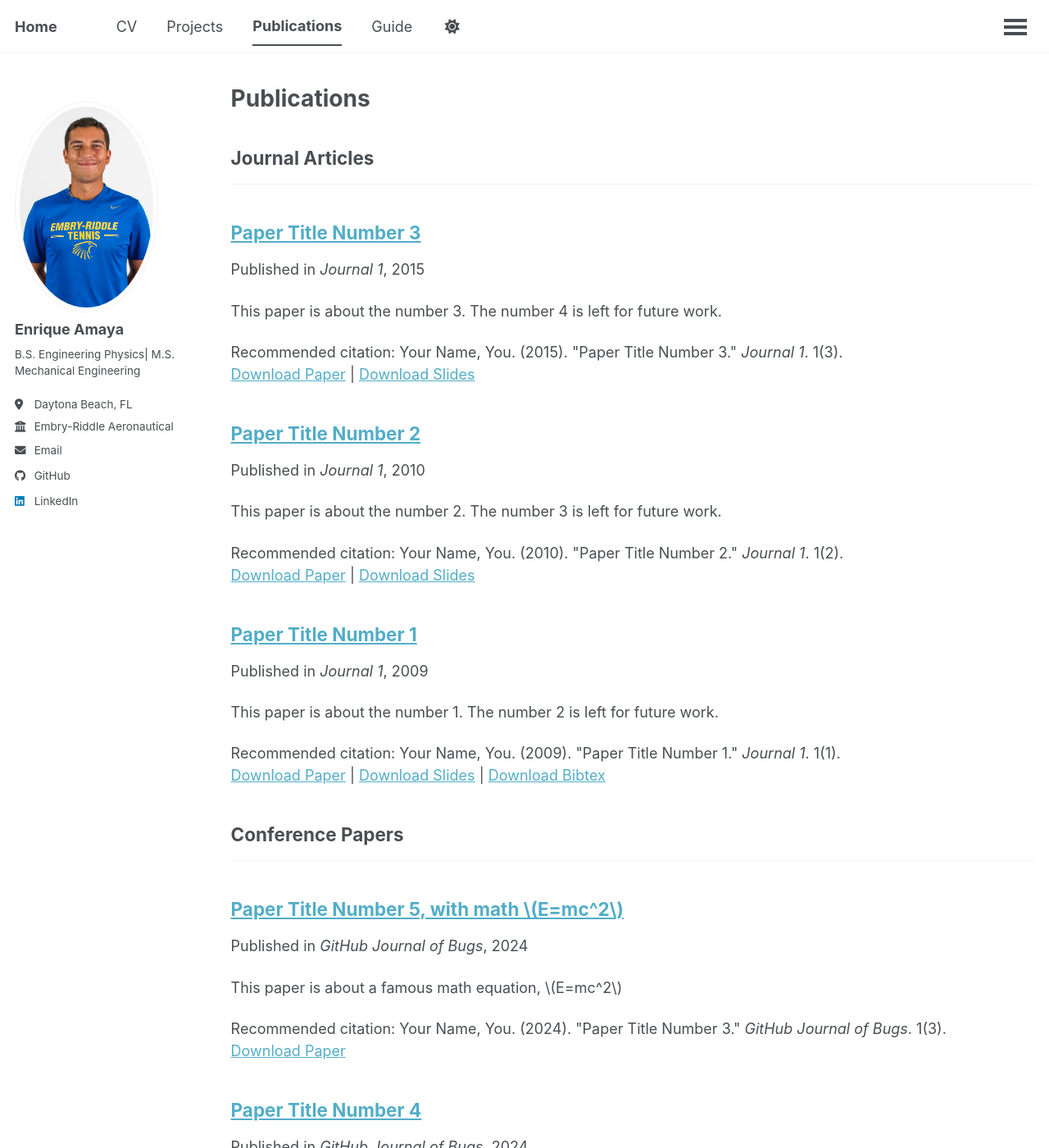
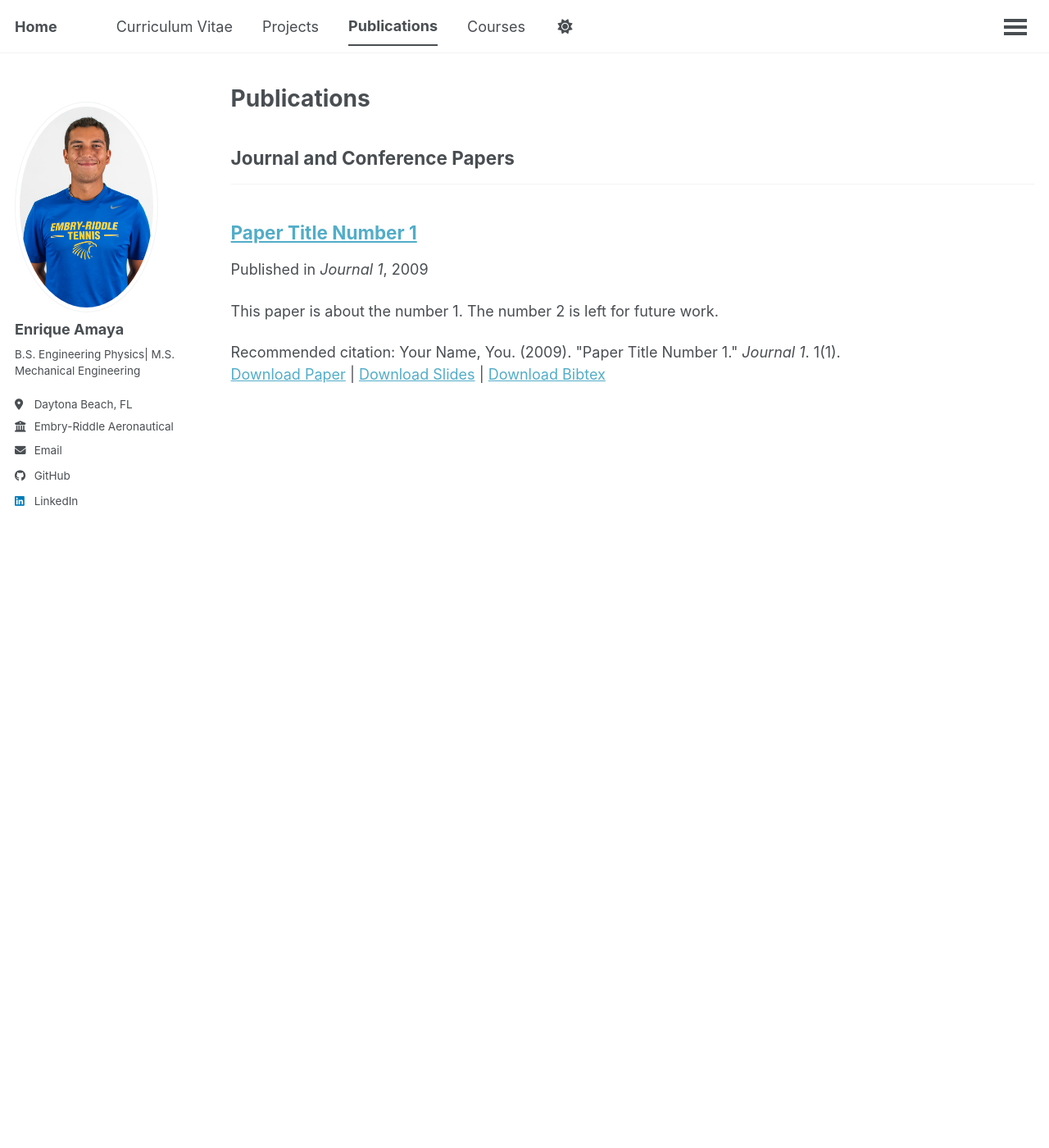
Before and after one commit to kikeamaya/kikeamaya.github.io, a Jekyll site: the page built from _pages/publications.html, in a window 1280 px wide and 1400 px high. Shown: the whole window at 82% size. Built offline with Jekyll 4.4.1, drawn with Linux system fonts in a browser that asks for light colours; a style sheet for code colours, icons or effects is not loaded; some of the changed text lies outside the part shown.

Commit message:
Publication site update 1

```diff
--- a/_config.yml
+++ b/_config.yml
@@ -84,12 +84,10 @@ author:
 
 # Publication Category - The following the list of publication categories and their headings
 publication_category:
-  books:
-    title: 'Books'
   manuscripts:
-    title: 'Journal Articles'
-  conferences:
-    title: 'Conference Papers'
+    title: "Journal and Conference Papers"
+  presentations:
+    title: "Posters and Presentations"
 
 # Site Settings
 teaser                   :  # filename of teaser fallback teaser image placed in /images/ for social media previews
--- a/_data/navigation.yml
+++ b/_data/navigation.yml
@@ -9,7 +9,7 @@
 
 main:
 
-  - title: "CV"
+  - title: "Curriculum Vitae"
     url: /files/Enrique-Amaya-Resume-trial-2.pdf
 
   - title: "Projects"
@@ -18,7 +18,8 @@ main:
   - title: "Publications"
     url: /publications/
 
-
+  - title: "Courses"
+    url: /courses/
 
   # - title: "Talks"
   # url: /talks/
@@ -36,5 +37,5 @@ main:
   # - title: "CV"
   #   url: /cv-json/
 
-  - title: "Guide"
-    url: /markdown/
+  #- title: "Guide"
+  #  url: /markdown/
--- a/_publications/2010-10-01-paper-title-number-2.md
+++ /dev/null
@@ -1,14 +0,0 @@
----
-title: "Paper Title Number 2"
-collection: publications
-category: manuscripts
-permalink: /publication/2010-10-01-paper-title-number-2
-excerpt: 'This paper is about the number 2. The number 3 is left for future work.'
-date: 2010-10-01
-venue: 'Journal 1'
-slidesurl: 'https://academicpages.github.io/files/slides2.pdf'
-paperurl: 'https://academicpages.github.io/files/paper2.pdf'
-citation: 'Your Name, You. (2010). &quot;Paper Title Number 2.&quot; <i>Journal 1</i>. 1(2).'
----
-
-The contents above will be part of a list of publications, if the user clicks the link for the publication than the contents of section will be rendered as a full page, allowing you to provide more information about the paper for the reader. When publications are displayed as a single page, the contents of the above "citation" field will automatically be included below this section in a smaller font.
--- a/_publications/2015-10-01-paper-title-number-3.md
+++ /dev/null
@@ -1,14 +0,0 @@
----
-title: "Paper Title Number 3"
-collection: publications
-category: manuscripts
-permalink: /publication/2015-10-01-paper-title-number-3
-excerpt: 'This paper is about the number 3. The number 4 is left for future work.'
-date: 2015-10-01
-venue: 'Journal 1'
-slidesurl: 'https://academicpages.github.io/files/slides3.pdf'
-paperurl: 'https://academicpages.github.io/files/paper3.pdf'
-citation: 'Your Name, You. (2015). &quot;Paper Title Number 3.&quot; <i>Journal 1</i>. 1(3).'
----
-
-The contents above will be part of a list of publications, if the user clicks the link for the publication than the contents of section will be rendered as a full page, allowing you to provide more information about the paper for the reader. When publications are displayed as a single page, the contents of the above "citation" field will automatically be included below this section in a smaller font.
--- a/_publications/2025-06-08-paper-title-number-5.md
+++ /dev/null
@@ -1,13 +0,0 @@
----
-title: "Paper Title Number 5, with math $$E=mc^2$$"
-collection: publications
-category: conferences
-permalink: /publication/2024-02-17-paper-title-number-4
-excerpt: 'This paper is about a famous math equation, $$E=mc^2$$'
-date: 2024-02-17
-venue: 'GitHub Journal of Bugs'
-paperurl: 'https://academicpages.github.io/files/paper3.pdf'
-citation: 'Your Name, You. (2024). &quot;Paper Title Number 3.&quot; <i>GitHub Journal of Bugs</i>. 1(3).'
----
-
-Using [MathJax](https://www.mathjax.org/) in the description is supported - $$E=mc^2$$ - however, the use must be mindful that the default delimiters are `$$...$$` and `\\[...\\]` which differs from the `$...$` that is typically expected.
```
Also changed, not shown: _publications/2024-02-17-paper-title-number-4.md (deleted, +0 -13 lines), _publications/erau-beyond-article.md (added, +7 -0 lines), _publications/spie-manuscript.md (added).
